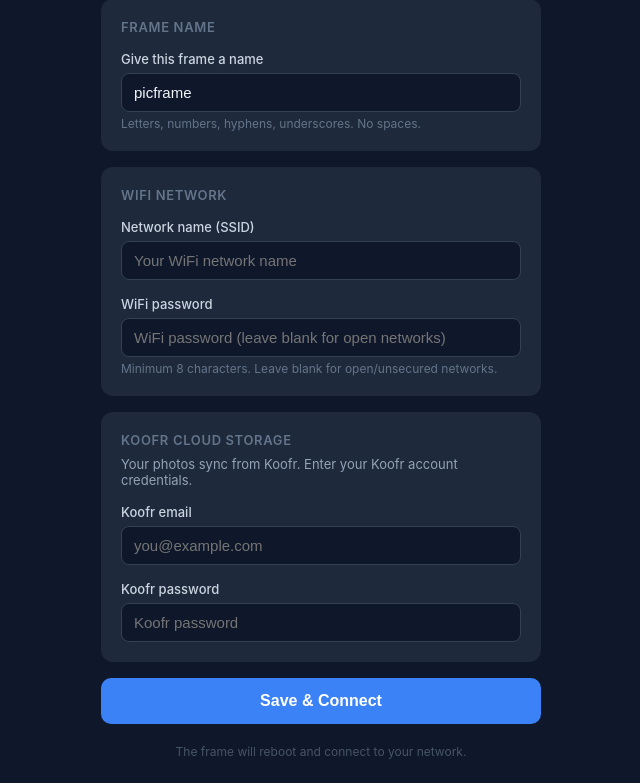
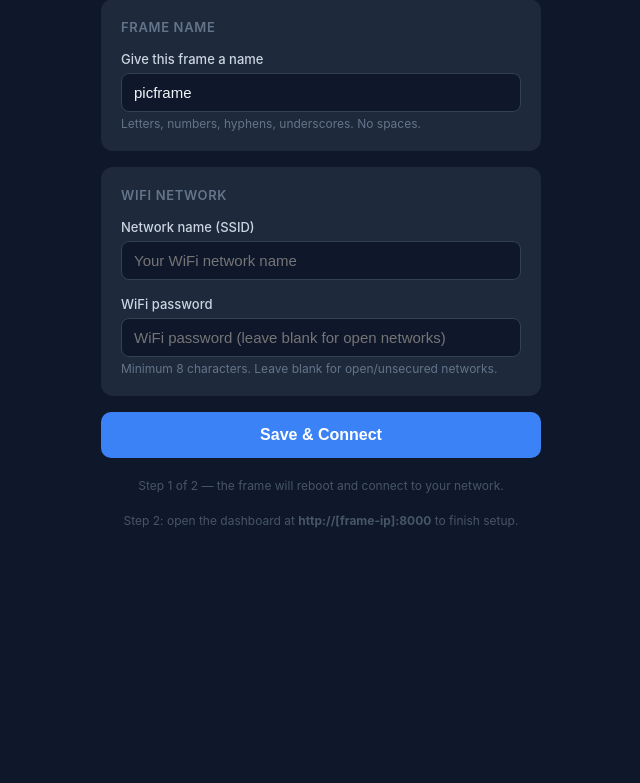
Before and after one commit to watmatt00/picframe_4.0, a Flask app: page / in a window 1280 px wide. Shown: the part 202-985 px from the top of the page, without its empty margins (319-959 px from the left). After the commit the page ends 730 px from the top, so only its background shows below. Run offline with Flask 3, Linux system fonts and the light colour scheme; parts of the project's set-up code (start-up, migrations or seed data) failed here and were passed over.

Commit message:
feat: two-step first-run setup (WiFi portal → Koofr on dashboard)
Portal (Step 1): collects frame name + WiFi only. No Koofr fields,
no live validation delay. Shows "Step 1 of 2" footer with dashboard URL.

Dashboard (Step 2): detects koofr_configured=false, shows a yellow
setup banner with inline Koofr email/password form. Validates live
via temp rclone config, saves to config.yaml, hides banner on success.

Fixes the "retype everything on a single mistake" UX problem.

Co-Authored-By: Claude Sonnet 4.6 <noreply@anthropic.com>

```diff
--- a/scripts/setup/ap_portal/portal.py
+++ b/scripts/setup/ap_portal/portal.py
@@ -2,8 +2,8 @@
 PicFrame Setup - AP Captive Portal.
 
 Flask web app running on port 80 during setup mode.
-Collects WiFi credentials (and Koofr creds on first run),
-writes wpa_supplicant.conf atomically, then reboots.
+Step 1 of 2: collects frame name + WiFi credentials only.
+Step 2 (Koofr setup) happens via the dashboard after WiFi is connected.
 
 Runs alongside hostapd (hotspot) and dnsmasq (DNS hijack).
 """
@@ -13,7 +13,6 @@ import os
 import re
 import subprocess
 import sys
-import tempfile
 from pathlib import Path
 
 from flask import Flask, redirect, render_template, request, url_for
@@ -39,7 +38,6 @@ PICFRAME_CONFIG_PATH = PICFRAME_USER_HOME / ".picframe" / "config.yaml"
 SSID_RE = re.compile(r"^[\w\s\-\.]{1,32}$")
 PASSWORD_RE = re.compile(r"^(.{8,63})?$")  # empty = open network, or 8–63 chars
 FRAME_NAME_RE = re.compile(r"^[a-zA-Z0-9_-]{1,32}$")
-EMAIL_RE = re.compile(r"^[^@\s]+@[^@\s]+\.[^@\s]+$")
 
 app = Flask(__name__, template_folder="templates", static_folder="static")
 
@@ -114,22 +112,13 @@ def save():
     if wifi_password and not PASSWORD_RE.match(wifi_password):
         errors.append("WiFi password must be 8–63 characters (or leave blank for an open network).")
 
-    # ── First-run extra fields ───────────────────────────────────────────────
+    # ── First-run: frame name only (Koofr configured in Step 2 via dashboard) ──
     frame_name = ""
-    koofr_user = ""
-    koofr_pass = ""
 
     if is_first_run:
         frame_name = request.form.get("frame_name", "").strip()
-        koofr_user = request.form.get("koofr_user", "").strip()
-        koofr_pass = request.form.get("koofr_pass", "").strip()
-
         if not FRAME_NAME_RE.match(frame_name):
             errors.append("Frame name must be 1–32 characters (letters, numbers, hyphens, underscores).")
-        if not EMAIL_RE.match(koofr_user):
-            errors.append("Koofr email address is invalid.")
-        if not koofr_pass:
-            errors.append("Koofr password is required.")
 
     if errors:
         template = "index.html" if is_first_run else "reconfigure.html"
@@ -138,16 +127,6 @@ def save():
             errors=errors,
             frame_name=frame_name or state.get("frame_name", "picframe"),
         )
-
-    # ── First-run: validate Koofr credentials before writing anything ─────────
-    if is_first_run:
-        valid, error_msg = _validate_koofr_credentials(koofr_user, koofr_pass)
-        if not valid:
-            return render_template(
-                "index.html",
-                errors=[error_msg],
-                frame_name=frame_name,
-            )
 
     # ── Configure WiFi via NetworkManager ────────────────────────────────────
     try:
@@ -161,13 +140,13 @@ def save():
             frame_name=frame_name or state.get("frame_name", "picframe"),
         )
 
-    # ── First-run: write frame name and Koofr creds ──────────────────────────
+    # ── First-run: write frame name, mark provisioned ────────────────────────
     if is_first_run:
         try:
-            _write_picframe_config(frame_name, koofr_user, koofr_pass)
+            _write_picframe_config(frame_name)
             state_manager.set("frame_name", frame_name)
             state_manager.set("provisioned", True)
-            state_manager.set("koofr_configured", True)
+            # koofr_configured stays False — Step 2 happens on the dashboard
         except Exception as e:
             logger.error(f"Failed to write picframe config: {e}")
             return render_template(
@@ -190,75 +169,6 @@ def save():
 
 
 # ── Helper functions ─────────────────────────────────────────────────────────
-
-def _validate_koofr_credentials(user: str, password: str) -> tuple[bool, str]:
-    """
-    Test Koofr credentials by running a quick rclone lsd with a temp config.
-
-    Creates a throwaway rclone config, runs 'rclone lsd koofr-test:' with a
-    20-second timeout, then deletes the temp file. Never touches the main
-    rclone config.
-
-    Args:
-        user: Koofr account email.
-        password: Koofr account password (plain text).
-
-    Returns:
-        Tuple of (is_valid, error_message).
-    """
-    # Step 1: obscure the password for the rclone config format
-    try:
-        result = subprocess.run(
-            ["rclone", "obscure", password],
-            capture_output=True, text=True, timeout=5,
-        )
-        if result.returncode != 0:
-            logger.error(f"rclone obscure failed: {result.stderr}")
-            return False, "Failed to process Koofr password."
-        obscured = result.stdout.strip()
-    except FileNotFoundError:
-        logger.error("rclone not found — cannot validate Koofr credentials")
-        return False, "rclone is not installed. Cannot validate credentials."
-    except subprocess.TimeoutExpired:
-        return False, "Credential check timed out."
-
-    # Step 2: write a throwaway rclone config
-    config_content = (
-        "[koofr-test]\n"
-        "type = koofr\n"
-        f"user = {user}\n"
-        f"password = {obscured}\n"
-    )
-
-    tmp_path = None
-    try:
-        with tempfile.NamedTemporaryFile(
-            mode="w", suffix=".conf", delete=False, dir="/tmp"
-        ) as f:
-            f.write(config_content)
-            tmp_path = f.name
-        os.chmod(tmp_path, 0o600)
-
-        # Step 3: test the credentials — list root folders, 20s timeout
-        result = subprocess.run(
-            ["rclone", "lsd", "koofr-test:", "--config", tmp_path],
-            capture_output=True, text=True, timeout=20,
-        )
-        if result.returncode == 0:
-            logger.info(f"Koofr credentials validated for '{user}'")
-            return True, ""
-        logger.warning(f"Koofr validation failed for '{user}': {result.stderr.strip()}")
-        return False, "Could not connect to Koofr. Check your email and password."
-
-    except subprocess.TimeoutExpired:
-        return False, "Koofr connection timed out. Check your internet connection."
-    except Exception as e:
-        logger.error(f"Koofr validation error: {e}")
-        return False, "Failed to validate Koofr credentials."
-    finally:
-        if tmp_path:
-            Path(tmp_path).unlink(missing_ok=True)
-
 
 def _write_wifi_credentials(ssid: str, password: str) -> None:
     """
@@ -306,16 +216,15 @@ def _write_wifi_credentials(ssid: str, password: str) -> None:
         logger.info(f"NetworkManager 'picframe-wifi' configured (open) for SSID '{ssid}'")
 
 
-def _write_picframe_config(frame_name: str, koofr_user: str, koofr_pass: str) -> None:
+def _write_picframe_config(frame_name: str) -> None:
     """
-    Write frame name and Koofr credentials to ~/.picframe/config.yaml.
+    Write frame name to ~/.picframe/config.yaml. Merges into existing config.
 
-    Merges into existing config if present.
+    Koofr credentials are NOT written here — that is Step 2, handled by
+    the dashboard after WiFi is connected.
 
     Args:
         frame_name: Human-readable frame name.
-        koofr_user: Koofr account email.
-        koofr_pass: Koofr account password.
     """
     config: dict = {}
     if PICFRAME_CONFIG_PATH.exists():
@@ -323,12 +232,6 @@ def _write_picframe_config(frame_name: str, koofr_user: str, koofr_pass: str) ->
             config = yaml.safe_load(f) or {}
 
     config.setdefault("frame", {})["name"] = frame_name
-
-    # Koofr credentials stored under sync section
-    config.setdefault("sync", {}).update({
-        "koofr_user": koofr_user,
-        "koofr_pass": koofr_pass,
-    })
 
     tmp = PICFRAME_CONFIG_PATH.with_suffix(".tmp")
     try:
--- a/scripts/setup/ap_portal/templates/index.html
+++ b/scripts/setup/ap_portal/templates/index.html
@@ -55,35 +55,12 @@
       </div>
     </section>
 
-    <section>
-      <h2>Koofr Cloud Storage</h2>
-      <p class="section-note">Your photos sync from Koofr. Enter your Koofr account credentials.</p>
-      <div class="field">
-        <label for="koofr_user">Koofr email</label>
-        <input type="email" id="koofr_user" name="koofr_user"
-               placeholder="you@example.com"
-               required>
-      </div>
-      <div class="field">
-        <label for="koofr_pass">Koofr password</label>
-        <input type="password" id="koofr_pass" name="koofr_pass"
-               placeholder="Koofr password"
-               required>
-      </div>
-    </section>
-
-    <button type="submit" class="btn-submit" id="submit-btn">Save &amp; Connect</button>
+    <button type="submit" class="btn-submit">Save &amp; Connect</button>
 
   </form>
 
-  <p class="footer-note">The frame will reboot and connect to your network.</p>
+  <p class="footer-note">Step 1 of 2 — the frame will reboot and connect to your network.</p>
+  <p class="footer-note">Step 2: open the dashboard at <strong>http://[frame-ip]:8000</strong> to finish setup.</p>
 </div>
-<script>
-  document.querySelector('form').addEventListener('submit', function() {
-    var btn = document.getElementById('submit-btn');
-    btn.disabled = true;
-    btn.textContent = 'Checking credentials\u2026';
-  });
-</script>
 </body>
 </html>
```
Also changed, not shown: src/dashboard/routes.py (+128 -0 lines), src/dashboard/static/js/dashboard.js (+42 -0 lines), src/dashboard/templates/dashboard.html (+30 -0 lines).
